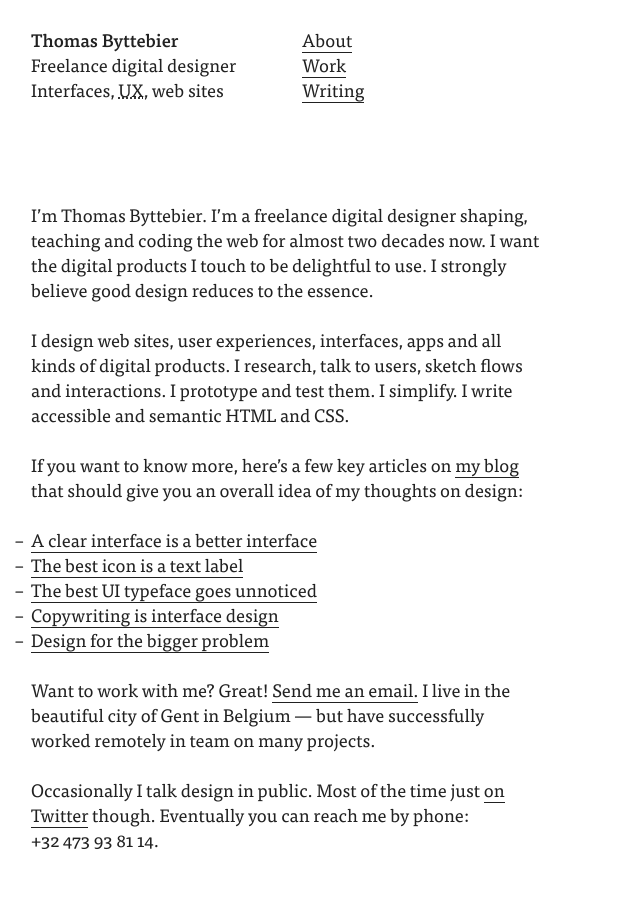
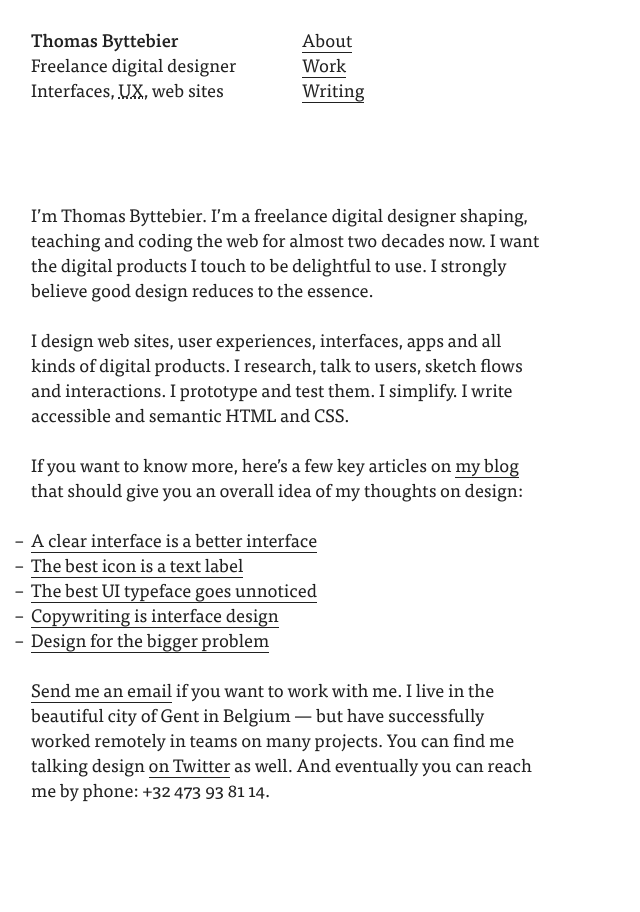
Before and after one commit to thomasbyttebier/thomasbyttebier, a Jekyll site: the page built from about.md, in a window 1280 px wide. Shown: the whole page, without its empty margins (0-640 px from the left). Built offline with Jekyll 4.4.1, drawn with Linux system fonts in a browser that asks for light colours.

Commit message:
minor copy changes

```diff
--- a/about.md
+++ b/about.md
@@ -11,6 +11,4 @@ If you want to know more, here's a few key articles on [my blog]({{ site.baseurl
 
 {% include featured-posts.html %}
 
-Want to work with me? Great! [Send me an email.](mailto:{{ site.email | encode_email }}) I live in the beautiful city of Gent in Belgium — but have successfully worked remotely in team on many projects.
-
-Occasionally I talk design in public. Most of the time just [on Twitter](https://twitter.com/bytte) though. Eventually you can reach me by phone: +32&nbsp;473&nbsp;93&nbsp;81&nbsp;14.
+[Send me an email](mailto:{{ site.email | encode_email }}) if you want to work with me. I live in the beautiful city of Gent in Belgium — but have successfully worked remotely in teams on many projects. You can find me talking design [on Twitter](https://twitter.com/bytte) as well. And eventually you can reach me by phone: +32&nbsp;473&nbsp;93&nbsp;81&nbsp;14.
```
Also changed, not shown: _portfolio/2010-03-24-mo.md (+1 -1 lines).
